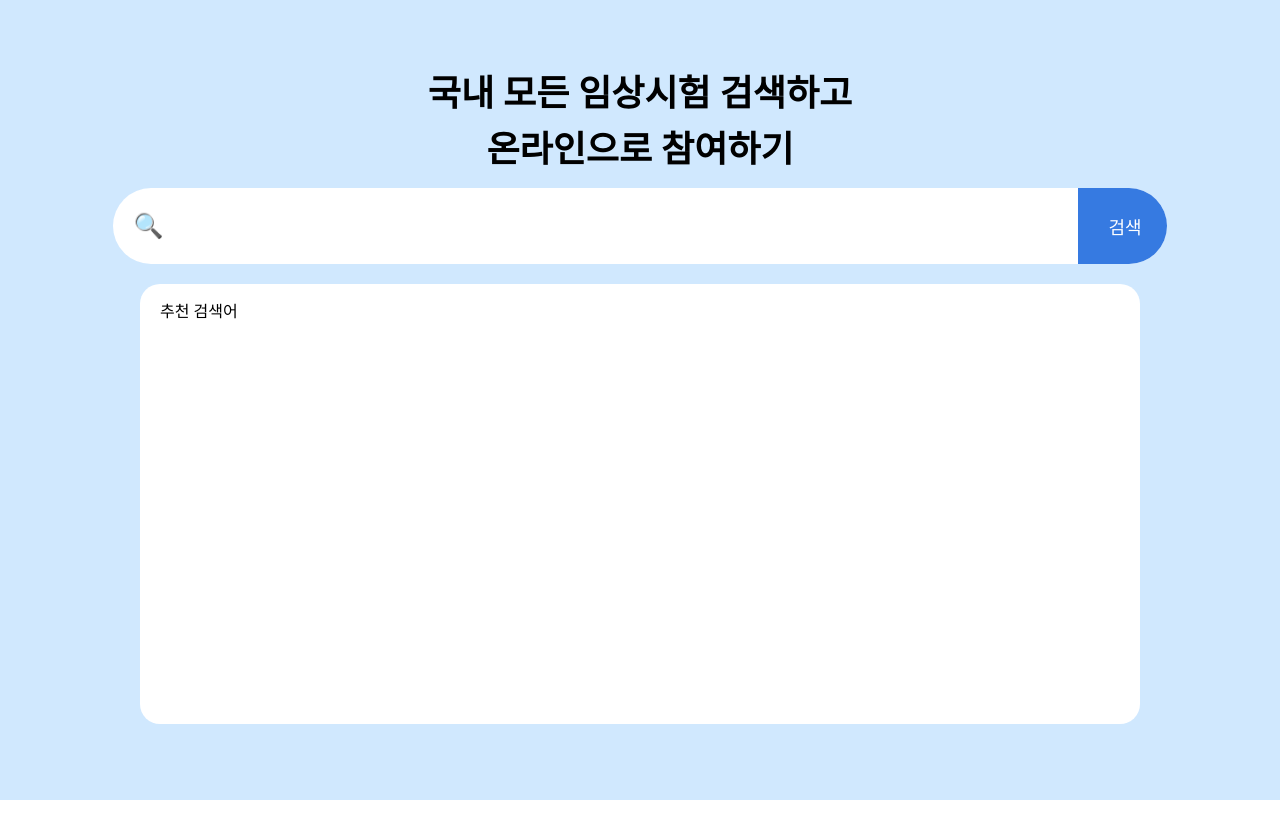
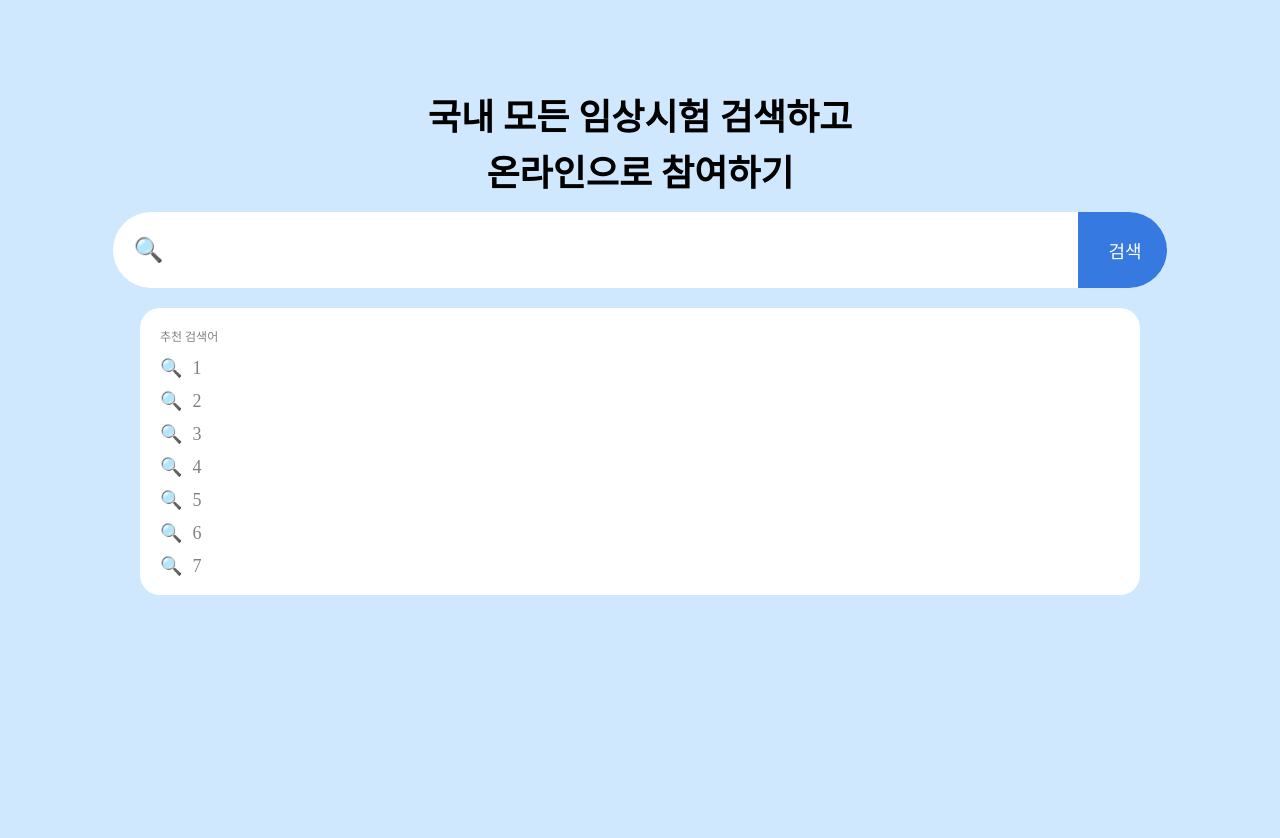
Before and after one commit to wanted-pre-onboarding-team-7/pre-onboarding-8th-3-7, a React (Create React App) app: page / in a window 1280 px wide. Shown: the top 838 px of the page. Before the commit the page ends 800 px from the top, so only its background shows below. Built offline with nearby package versions, Linux system fonts and the light colour scheme.

Commit message:
Feat: isInputFocusState를 추가하여 onFocus/onBlur에 따라 검색결과 컴포넌트 출력

```diff
--- a/src/App.tsx
+++ b/src/App.tsx
@@ -1,7 +1,12 @@
+import { RecoilRoot } from 'recoil';
 import Home from './pages/Home';
 
 function App() {
-  return <Home />;
+  return (
+    <RecoilRoot>
+      <Home />
+    </RecoilRoot>
+  );
 }
 
 export default App;
--- a/src/components/searchBar/SearchBar.tsx
+++ b/src/components/searchBar/SearchBar.tsx
@@ -1,14 +1,40 @@
+import React, { useEffect, useRef } from 'react';
+import { useRecoilState, useSetRecoilState } from 'recoil';
+import { inputRefState, isInputFocus } from '../../store/atom';
+import { getSearchResult } from '../../utils/apiFn';
 import styles from './SearchBar.module.css';
 
 function SearchBar() {
+  const setIsInpuFocus = useSetRecoilState(isInputFocus);
+  const [inputRef, setInputRef] = useRecoilState(inputRefState);
+  const searchRef = useRef<HTMLInputElement>(null);
+
+  const onSubmitClick = async (e: React.SyntheticEvent) => {
+    e.preventDefault();
+    const result = await getSearchResult(searchRef.current?.value);
+    console.log('result', searchRef.current?.value, result);
+  };
+
   return (
     <div className={styles.container}>
       <form className={styles.form}>
         <label className={styles.searchLabel} htmlFor="search">
           🔍
         </label>
-        <input className={styles.searchInput} id="search" type="text" />
-        <input className={styles.submitBtn} type="submit" value="검색" />
+        <input
+          className={styles.searchInput}
+          id="search"
+          type="text"
+          ref={searchRef}
+          onFocus={() => setIsInpuFocus(true)}
+          onBlur={() => setIsInpuFocus(false)}
+        />
+        <input
+          className={styles.submitBtn}
+          type="submit"
+          value="검색"
+          onClick={onSubmitClick}
+        />
       </form>
     </div>
   );
--- a/src/components/searchResult/SearchResult.module.css
+++ b/src/components/searchResult/SearchResult.module.css
@@ -1,7 +1,19 @@
 .container {
   background: white;
   width: 75vw;
-  height: 400px;
   border-radius: 20px;
   padding: 20px;
 }
+
+.title {
+  color: gray;
+  font-size: 12px;
+}
+
+.listItem {
+  display: flex;
+  gap: 10px;
+  padding-top: 15px;
+  color: gray;
+  font-size: 18px;
+}
--- a/src/components/searchResult/SearchResult.tsx
+++ b/src/components/searchResult/SearchResult.tsx
@@ -1,9 +1,18 @@
 import styles from './SearchResult.module.css';
 
 function SearchResult() {
+  // const onKeyDownHandler = (e) => {};
   return (
     <div className={styles.container}>
-      <span>추천 검색어</span>
+      <span className={styles.title}>추천 검색어</span>
+      <ul role="listbox">
+        {[1, 2, 3, 4, 5, 6, 7].map((li) => (
+          <li className={styles.listItem} key={li}>
+            <span>🔍</span>
+            <span>{li}</span>
+          </li>
+        ))}
+      </ul>
     </div>
   );
 }
--- a/src/pages/Home.module.css
+++ b/src/pages/Home.module.css
@@ -2,9 +2,9 @@
   background: #d0e8fe;
   width: 100vw;
   height: 100vh;
+  padding-top: 100px;
   display: flex;
   flex-direction: column;
-  justify-content: center;
   align-items: center;
   gap: 20px;
 }
--- a/src/pages/Home.tsx
+++ b/src/pages/Home.tsx
@@ -1,14 +1,18 @@
 import styles from './Home.module.css';
 import SearchBar from '../components/searchBar/SearchBar';
 import SearchResult from '../components/searchResult/SearchResult';
+import { isInputFocus } from '../store/atom';
+import { useRecoilValue } from 'recoil';
 
 function Home() {
+  const isInputFocusState = useRecoilValue<boolean>(isInputFocus);
   return (
     <div className={styles.container}>
       <span className={styles.title}>국내 모든 임상시험 검색하고</span>
       <span className={styles.title}>온라인으로 참여하기</span>
       <SearchBar />
       <SearchResult />
+      {/* {isInputFocusState && <SearchResult />} */}
     </div>
   );
 }
--- /dev/null
+++ b/src/store/atom.ts
@@ -0,0 +1,11 @@
+import { atom } from 'recoil';
+
+export const isInputFocus = atom<boolean>({
+  key: 'isInputFocus',
+  default: false,
+});
+
+export const inputRefState = atom<string>({
+  key: 'inputRefState',
+  default: '',
+});
--- /dev/null
+++ b/src/utils/apiFn.js
@@ -0,0 +1,15 @@
+import axios from 'axios';
+
+export const getSearchResult = async (keyword) => {
+  const result = axios({
+    url: `http://localhost:4000/sick?q=${keyword}`, // 통신할 웹문서
+    method: 'get',
+  })
+    .then((res) => {
+      return res;
+    })
+    .catch((error) => {
+      console.log(error);
+    });
+  return result;
+};
```
Also changed, not shown: src/store/index.js (deleted), src/utils/index.js (deleted), 2 other files (tests, documents, lock files or other folders).
